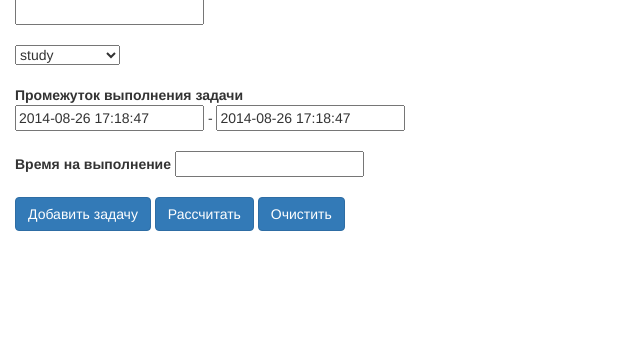
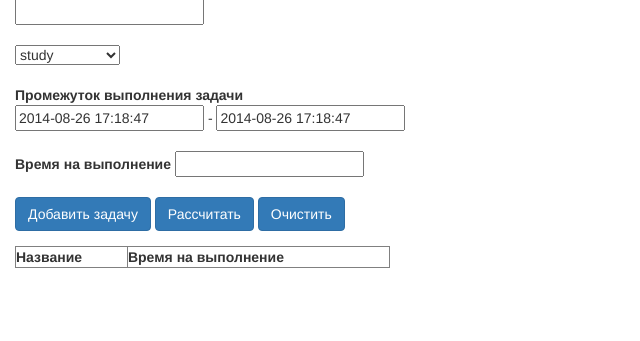
Before and after one commit to saromanov/todoprogress, a Flask app: page /planning in a window 1280 px wide. Shown: the part 91-432 px from the top of the page, without its empty margins (0-640 px from the left). Run offline with Flask 2, Linux system fonts and the light colour scheme; lists and menus that the app fills with data are empty; parts of the project's set-up code (start-up, migrations or seed data) failed here and were passed over; some libraries are stand-ins or nearby versions.

Commit message:
Next iteration of implemenation of planning tasks

```diff
--- a/run.py
+++ b/run.py
@@ -5,7 +5,7 @@ from pymongo import MongoClient
 from pymongo.errors import PyMongoError
 
 from learning import predict_success, Predict, getData, findOptimalTime, \
-planning_task_list
+planning_task_list, greedy_approach
 from util import *
 from models import *
 from db import DB
@@ -142,10 +142,24 @@ def planning():
 	form = PlanningForm()
 	if request.method == 'POST':
 		if 'add' in request.form:
-			tasks.append(request.form)
-			return render_template('planning.html', form=form, entasks=tasks)
+			if request.form['deadline'] == '':
+				alert = "alert alert-warning"
+				message = "Поле время на выполнение не заполнено"
+				return render_template('planning.html', form=form, entasks=tasks,
+					value=alert, message=message)
+			value = request.form['deadline']
+			try:
+				result = int(value)
+				tasks.append(request.form)
+				return render_template('planning.html', form=form, entasks=tasks)
+			except ValueError:
+				alert = "alert alert-warning"
+				message = "Поле время на выполнение заполнено неверно"
+				return render_template('planning.html', form=form, entasks=tasks,
+					value=alert, message=message)
 		if 'compute' in request.form:
 			if len(tasks) > 1:
+				greedy_approach(tasks)
 				return render_template('planning.html', form=form,
 					plantasks=planning_task_list(tasks))
 			else:
--- a/templates/planning.html
+++ b/templates/planning.html
@@ -9,6 +9,10 @@
 
 
 {% block content %}
+<div class= "{{ value }}">
+      <p> {{ message }}</p>
+</div>
+
 <h1> Введите список задач </h1>
 	<div class="container-fluid">
 	<div class="row-fluid">
@@ -37,11 +41,21 @@
 	</div>
 
 	<div class="container-fluid">
+	<table border="1" width="30%">
+		<tr>
+			<th> Название </th>
+			<th> Время на выполнение</th>
+		</tr>
 	{% for t in entasks %}
-	<strong>Название задачи:</strong>
-	<p> {{ t.tf }}</p>
-	<strong>Время на выполнение</strong>
-	<p> {{ t.deadline}}
+		<tr>
+			<td align="right">
+				{{ t.tf }}
+			</td>
+			<td align="right">
+				{{ t.deadline}}
+			</td>
+		</tr>
 	{% endfor %}
+	</table>
 	</div>
 {% endblock %}
```
